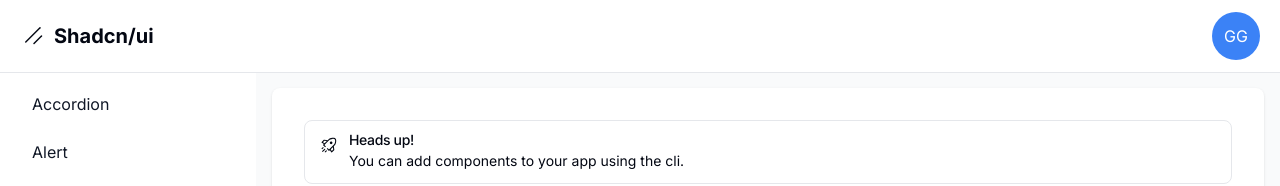
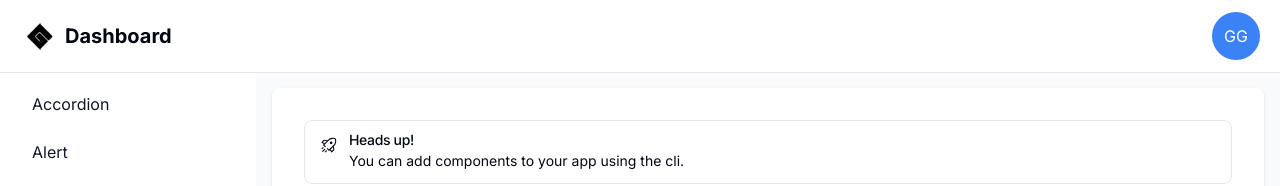
Before and after one commit to GonzaloGC/dashboard-next, a Next.js app: page /dashboard/alert in a window 1280 px wide. Shown: the top 186 px of the page. Built offline with nearby package versions, Linux system fonts and the light colour scheme.

Commit message:
added logo icon

```diff
--- a/src/app/dashboard/layout.tsx
+++ b/src/app/dashboard/layout.tsx
@@ -1,6 +1,6 @@
 // https://tailwindcomponents.com/component/tailwind-css-admin-dashboard-layout
 // https://gist.github.com/Klerith/3949f1c8b884d7101e378dfb668f0f3a
-
+import Image from 'next/image';
 import Link from "next/link";
 
 const links = [
@@ -61,8 +61,13 @@ export default function DashboardLayout({
                 href="#"
                 className="text-xl font-bold flex items-center lg:ml-2.5"
               >
-                {/* Logo */}
-                <svg
+                <Image
+                  src="/logo-gg.png"
+                  alt="My Image"
+                  width={35}
+                  height={35}
+                />
+                {/* <svg
                   xmlns="http://www.w3.org/2000/svg"
                   viewBox="0 0 256 256"
                   className="h-6 w-6"
@@ -90,10 +95,10 @@ export default function DashboardLayout({
                     strokeLinejoin="round"
                     strokeWidth="16"
                   ></line>
-                </svg>
+                </svg> */}
                 <span className="self-center whitespace-nowrap ml-2">
                   {" "}
-                  Shadcn/ui
+                  Dashboard
                 </span>
               </a>
             </div>
--- a/src/app/layout.tsx
+++ b/src/app/layout.tsx
@@ -10,7 +10,7 @@ const fontSans = FontSans({
 // const inter = Inter({ subsets: ["latin"] });
 
 export const metadata: Metadata = {
-  title: "Create Next App",
+  title: "Dashboard",
   description: "Generated by create next app",
 };
 
```
Also changed, not shown: public/logo-gg.png (added).
